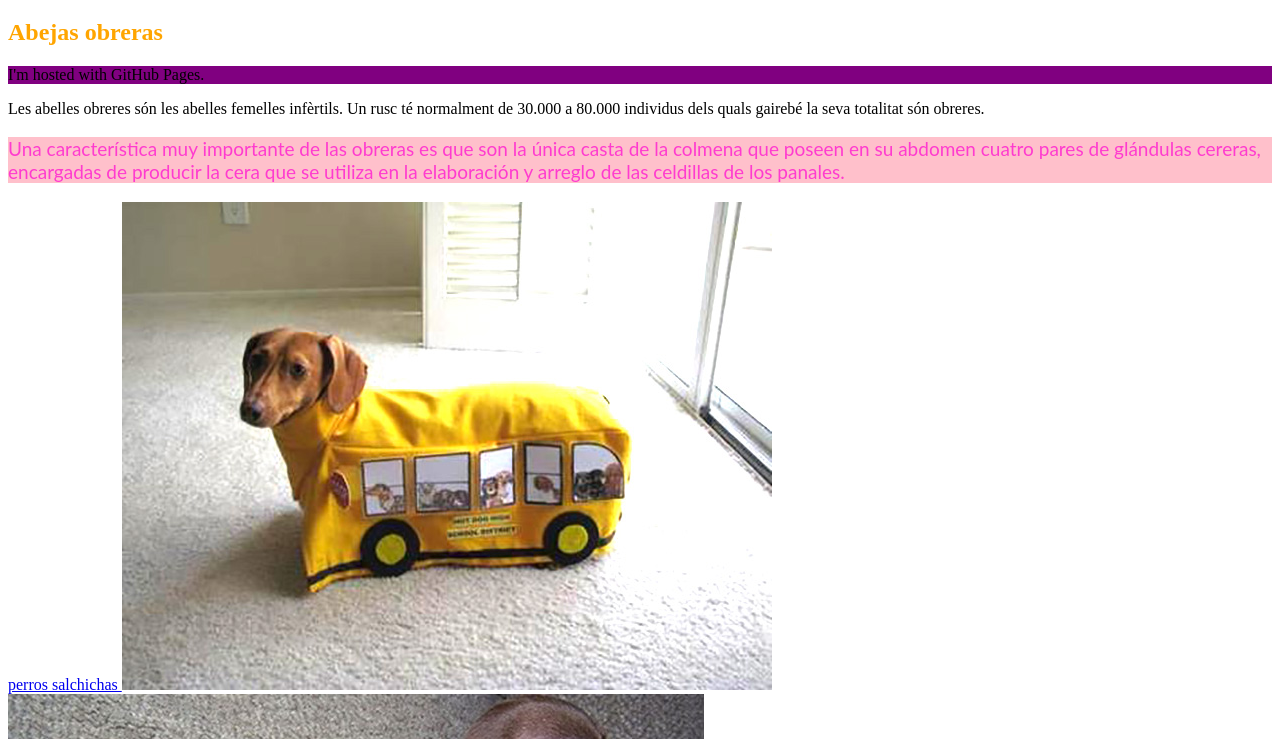
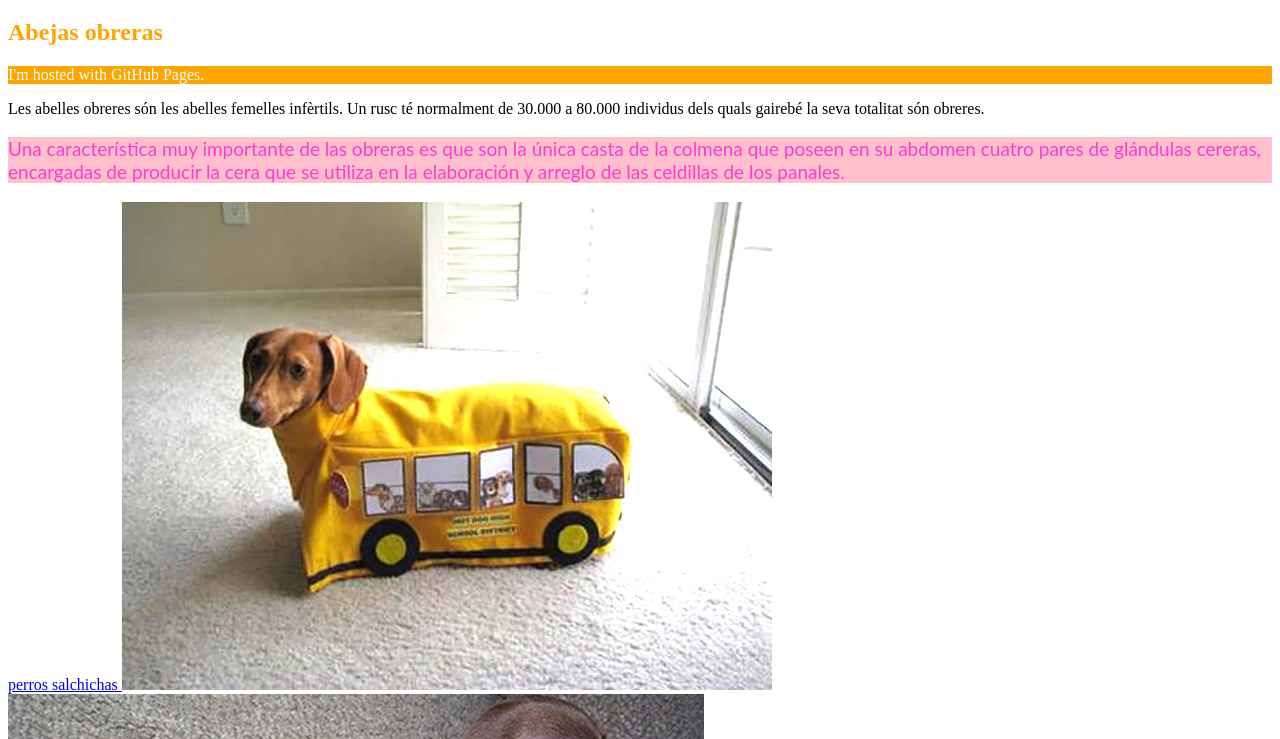
Before and after one commit to julianacarambia/julianacarambia.github.io, a plain HTML site: page portfolio.html in a window 1280 px wide. Shown: the part 61-800 px from the top of the page. Drawn offline with Linux system fonts and the light colour scheme.

Commit message:
colores 4

```diff
--- a/format.css
+++ b/format.css
@@ -2,5 +2,5 @@ h1 {color:pink;}
 #f1 {color:purple;}
 .f2 {color:orange;}
 .f3 {
-  color: black;
-  background-color: purple;}
+  color: white;
+  background-color: orange;}
```
